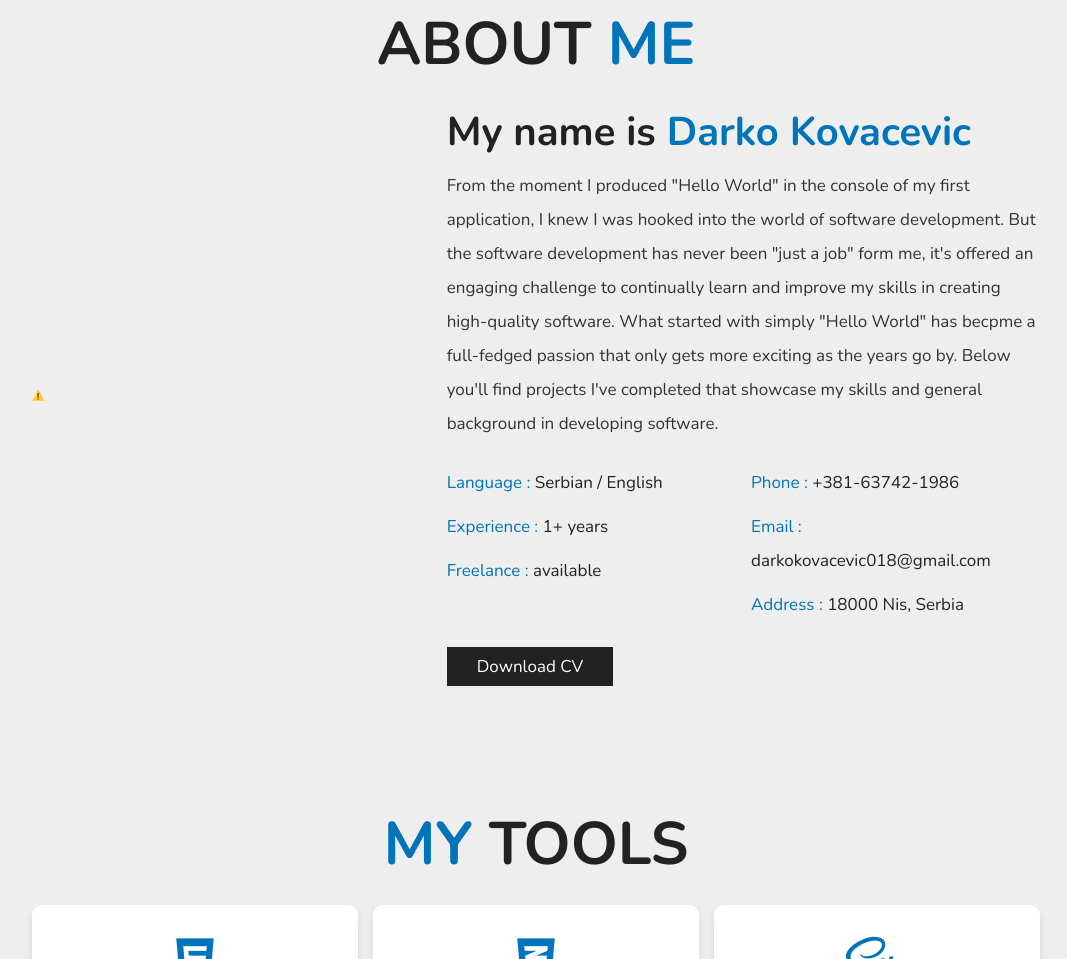
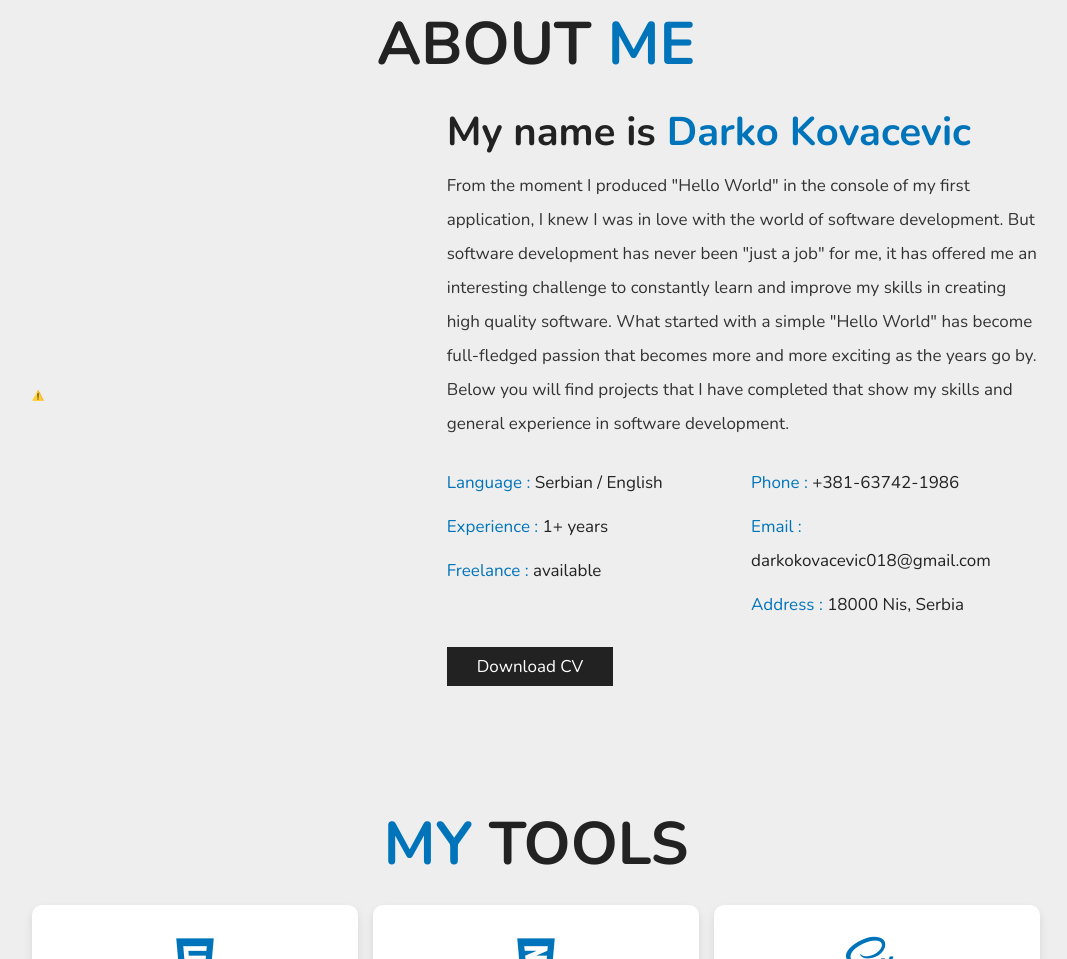
Before and after one commit to darko018/My-Personal-Portfolio, a website: page index.html in a window 1280 px wide. Shown: the part 817-1776 px from the top of the page, without its empty margins (79-1146 px from the left). Drawn offline with nearby package versions, Linux system fonts and the light colour scheme; no server answers.

Commit message:
'minor changes'

```diff
--- a/index.html
+++ b/index.html
@@ -70,11 +70,11 @@
             <div class="content">
                 <h3> My name is <span> Darko Kovacevic </span> </h3>
                 <p class="info">From the moment I produced "Hello World" in the console of my first application, I knew
-                    I was hooked into the world of software development. But the software development has never been
-                    "just a job" form me, it's offered an engaging challenge to continually learn and improve my skills
-                    in creating high-quality software. What started with simply "Hello World" has becpme a full-fedged
-                    passion that only gets more exciting as the years go by. Below you'll find projects I've completed
-                    that showcase my skills and general background in developing software.</p>
+                    I was in love with the world of software development. But software development has never been "just
+                    a job" for me, it has offered me an interesting challenge to constantly learn and improve my skills
+                    in creating high quality software. What started with a simple "Hello World" has become full-fledged
+                    passion that becomes more and more exciting as the years go by. Below you will find projects that I
+                    have completed that show my skills and general experience in software development.</p>
                 <div class="box-container">
                     <div class="box">
                         <p> <span> Language : </span> Serbian / English </p>
```
